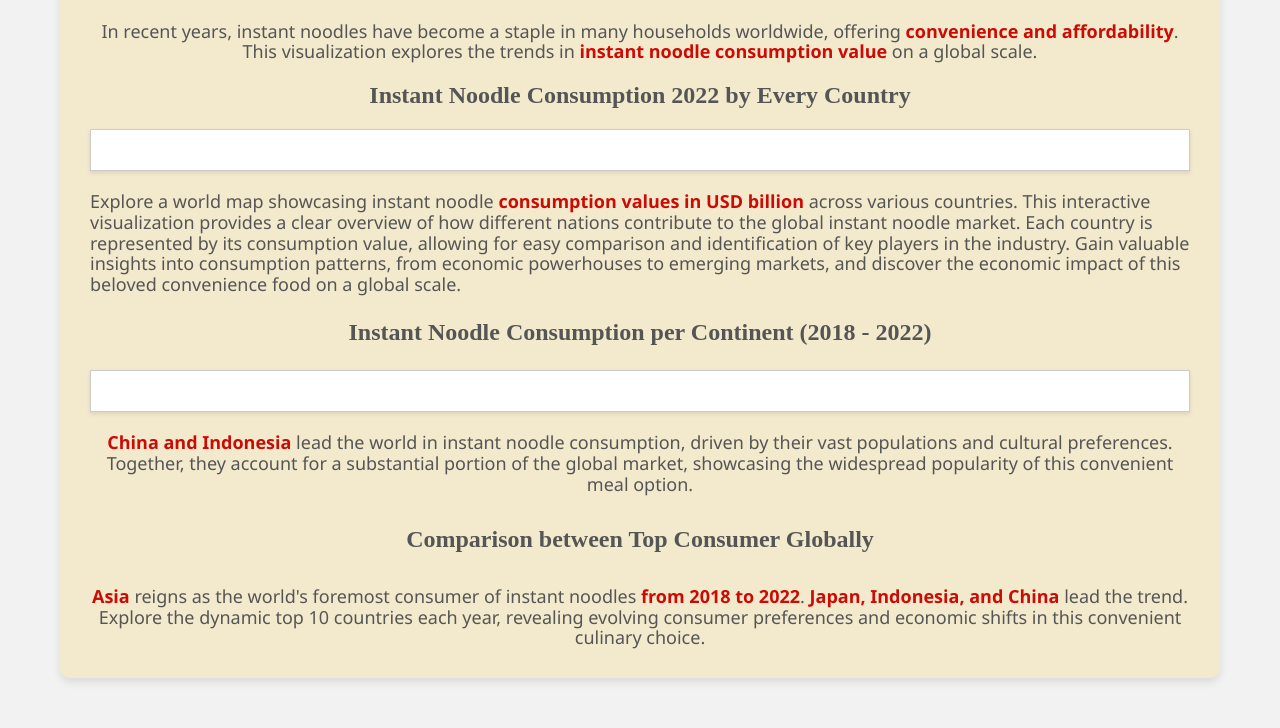
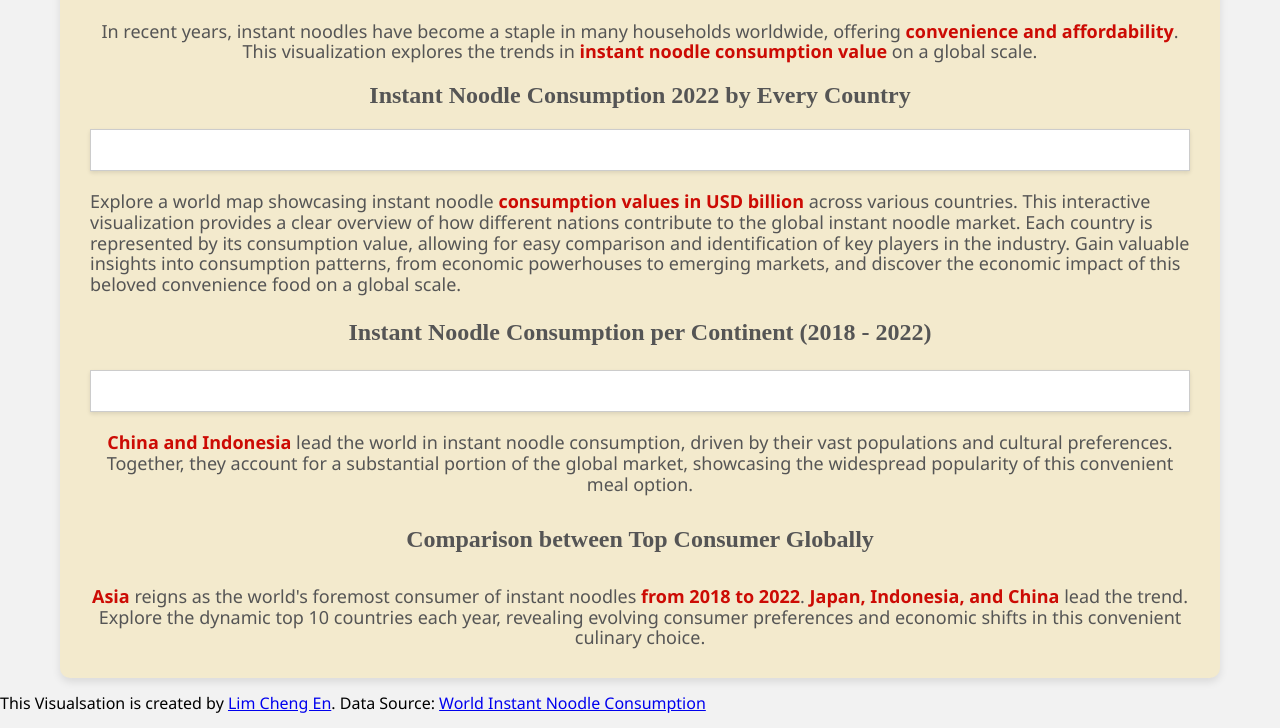
Before and after one commit to clim0074/DataVisualisation2, a plain HTML site: page index.html in a window 1280 px wide. Shown: the part 99-827 px from the top of the page. Before the commit the page ends 800 px from the top, so only its background shows below. Drawn offline with nearby package versions, Linux system fonts and the light colour scheme; a script that the page names is missing.

Commit message:
Update index.html

```diff
--- a/index.html
+++ b/index.html
@@ -46,7 +46,7 @@
       <p4><b style="color:rgb(204, 11, 4)">Asia</b> reigns as the world's foremost consumer of instant noodles <b style="color:rgb(204, 11, 4)">from 2018 to 2022</b>. <b style="color:rgb(204, 11, 4)">Japan, Indonesia, and China</b> lead the trend. Explore the dynamic top 10 countries each year, revealing evolving consumer preferences and economic shifts in this convenient culinary choice.</p4>
     </div>
 
-
+    <div class="author"><p>This Visualsation is created by <a href="https://github.com/clim0074/DataVisualisation2">Lim Cheng En</a>. Data Source: <a href="https://www.kaggle.com/datasets/fortuneuwha/world-instant-noodles-consumption-2022">World Instant Noodle Consumption</a></p></div>
 
     <script src="https://cdn.jsdelivr.net/npm/vega@5"></script>
     <script src="https://cdn.jsdelivr.net/npm/vega-lite@4"></script>
```
